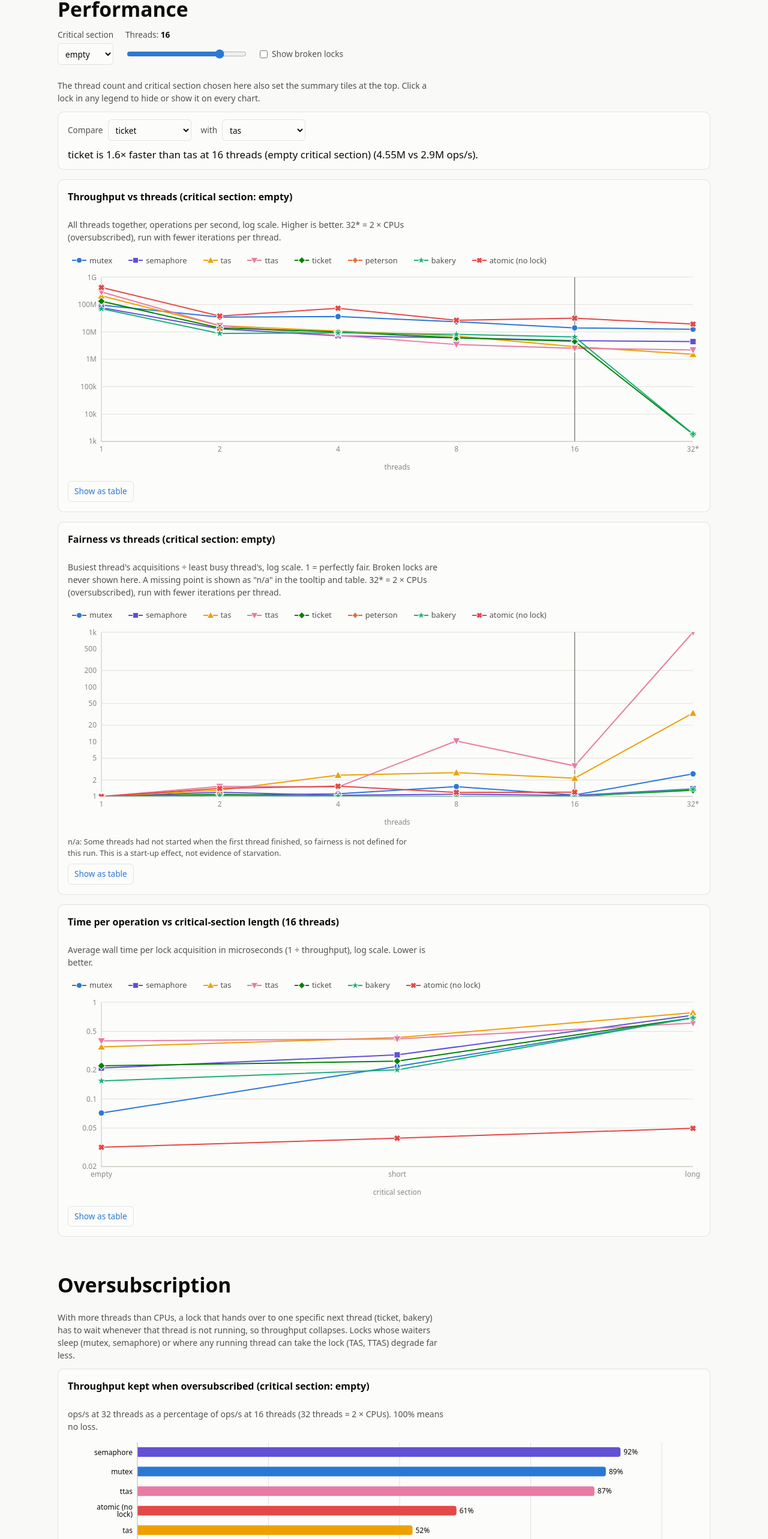
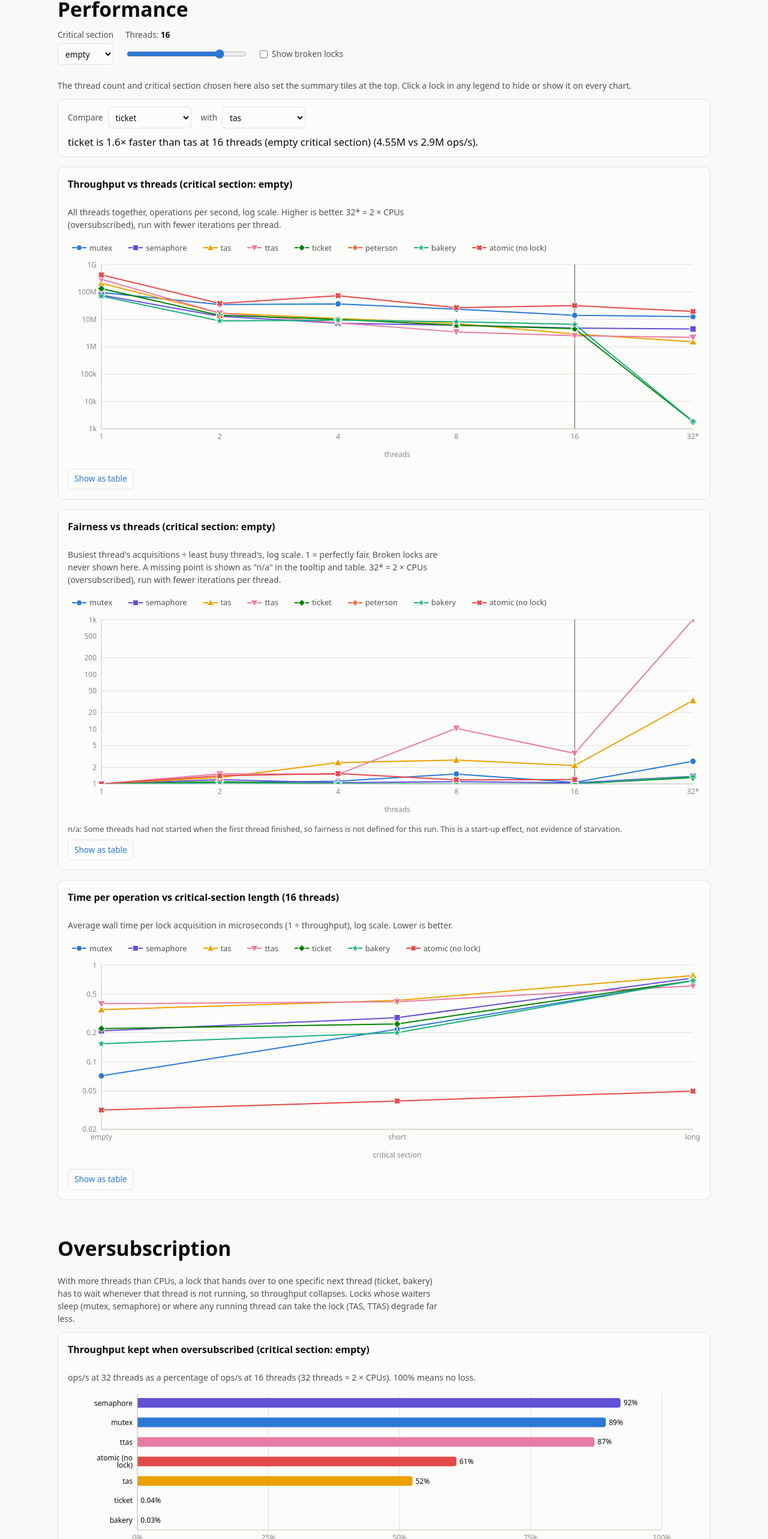
Before and after one commit to saanvi-singhal/LocksPerformanceVisualizer, a React (Vite) app in the folder frontend/: page / in a window 1280 px wide. Shown: the part 2330-4896 px from the top of the page at 60% size. Built offline with nearby package versions, Linux system fonts and the light colour scheme.

Commit message:
Results: let four captions use the full card width so they stay on one line

```diff
--- a/frontend/src/components/LockLineChart.jsx
+++ b/frontend/src/components/LockLineChart.jsx
@@ -33,9 +33,10 @@ import { LegendSwatch, Marker } from "./Marker.jsx";
 //   exactFormat  function value -> string with the exact value, for the
 //              hover tooltip (the table keeps the shorter "format")
 //   id         (optional) element id, so a link can scroll to this chart
+//   wideCaption  (optional) true lets the caption use the full card width
 export function LockLineChart({
   rows, locks, colors, theme, xLabel, title, caption, format, minY, missingText, footnote,
-  hidden, onToggle, highlightX, exactFormat, id,
+  hidden, onToggle, highlightX, exactFormat, id, wideCaption,
 }) {
   const [showTable, setShowTable] = useState(false);
 
@@ -55,7 +56,7 @@ export function LockLineChart({
     <figure className="chart-card" id={id}>
       <figcaption>
         <h3>{title}</h3>
-        {caption && <p className="caption">{caption}</p>}
+        {caption && <p className={wideCaption ? "caption full-width" : "caption"}>{caption}</p>}
       </figcaption>
 
       {/* Each legend entry is a button: click to hide or show that lock on every chart. */}
@@ -133,7 +134,7 @@ export function LockLineChart({
         </ResponsiveContainer>
       </div>
 
-      {hasUndefined && footnote && <p className="footnote">{footnote}</p>}
+      {hasUndefined && footnote && <p className="footnote full-width">{footnote}</p>}
 
       <button className="link-button" onClick={() => setShowTable(!showTable)}>
         {showTable ? "Hide table" : "Show as table"}
--- a/frontend/src/components/OversubChart.jsx
+++ b/frontend/src/components/OversubChart.jsx
@@ -31,7 +31,7 @@ export function OversubChart({ rows, colors, theme, baseThreads, oversubThreads,
     <figure className="chart-card">
       <figcaption>
         <h3>Throughput kept when oversubscribed (critical section: {cs})</h3>
-        <p className="caption">
+        <p className="caption full-width">
           ops/s at {oversubThreads} threads as a percentage of ops/s at {baseThreads} threads
           ({oversubThreads} threads = 2 × CPUs). 100% means no loss.
         </p>
--- a/frontend/src/styles.css
+++ b/frontend/src/styles.css
@@ -146,6 +146,11 @@ code {
   font-size: 0.8rem;
   margin: 8px 0 0;
   max-width: 80ch;
+}
+
+/* A caption or footnote that may use the full width (no 80ch limit). */
+.full-width {
+  max-width: none;
 }
 
 .error {
--- a/frontend/src/views/ResultsView.jsx
+++ b/frontend/src/views/ResultsView.jsx
@@ -282,7 +282,7 @@ export function ResultsView({ themeName, nav, params }) {
             </button>
           )}
         </div>
-        <p className="caption">
+        <p className="caption full-width">
           The thread count and critical section chosen here also set the summary tiles at the top.
           Click a lock in any legend to hide or show it on every chart.
         </p>
@@ -335,6 +335,7 @@ export function ResultsView({ themeName, nav, params }) {
           <LockLineChart
             title={"Time per operation vs critical-section length (" + threadLabel(opThreads) + " threads)"}
             caption="Average wall time per lock acquisition in microseconds (1 ÷ throughput), log scale. Lower is better."
+            wideCaption
             rows={timeRows}
             locks={visibleLocks}
             colors={colors}
```
